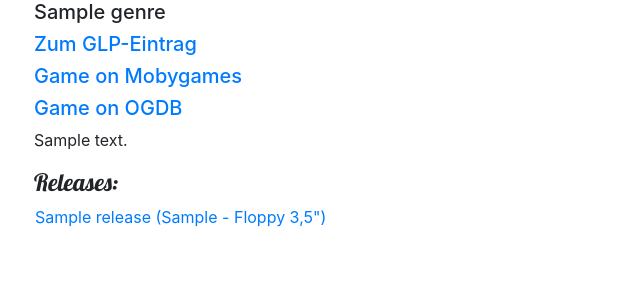
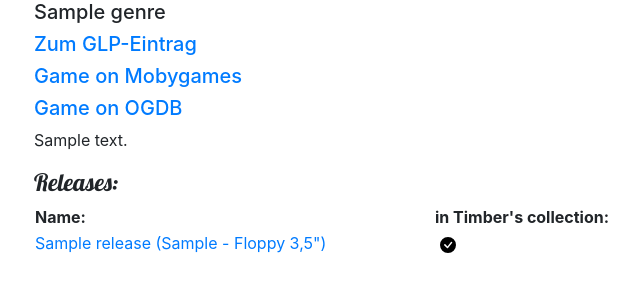
Before and after one commit to WiredDControl/gddb, a Django app: page /game/1/ in a window 1280 px wide. Shown: the part 226-526 px from the top of the page, without its empty margins (51-691 px from the left). Run offline with Django 3.2, Linux system fonts and the light colour scheme; tables that the repository leaves empty hold one stand-in row (values such as "Sample post").

Commit message:
added quality fields

```diff
--- a/games/templates/games/game_detail.html
+++ b/games/templates/games/game_detail.html
@@ -1,4 +1,6 @@
 {% extends 'games/base.html' %}
+
+{% load static %}
 
 {% block content %}
     <article class="game">
@@ -22,9 +24,14 @@
     </article>
     <h4>Releases:</h4>
     <table>
+        <tr>
+            <th>Name:</th>
+            <th>in Timber's collection:</th>
+        </tr>
         {% for release in releases %}
           <tr>
-            <td><a href="{% url 'release_detail' pk=release.pk %}">{{ release.rlstitle }} ({{ release.year }} - {{ release.get_media_display }})</a></td>
+            <td style="width: 400px;"><a href="{% url 'release_detail' pk=release.pk %}">{{ release.rlstitle }} ({{ release.year }} - {{ release.get_media_display }})</a></td>
+            <td style="padding-left: 6px;">{% if release.timberown %}<img id="included" src="{% static '/icons/check-circle-fill.svg' %}" alt="included" /></a>{% else %}<img id="notincluded" src="{% static '/icons/x-circle-fill.svg' %}"  alt="not included" />{% endif %}</td>
           </tr>
         {% endfor %}
     </table>
```
